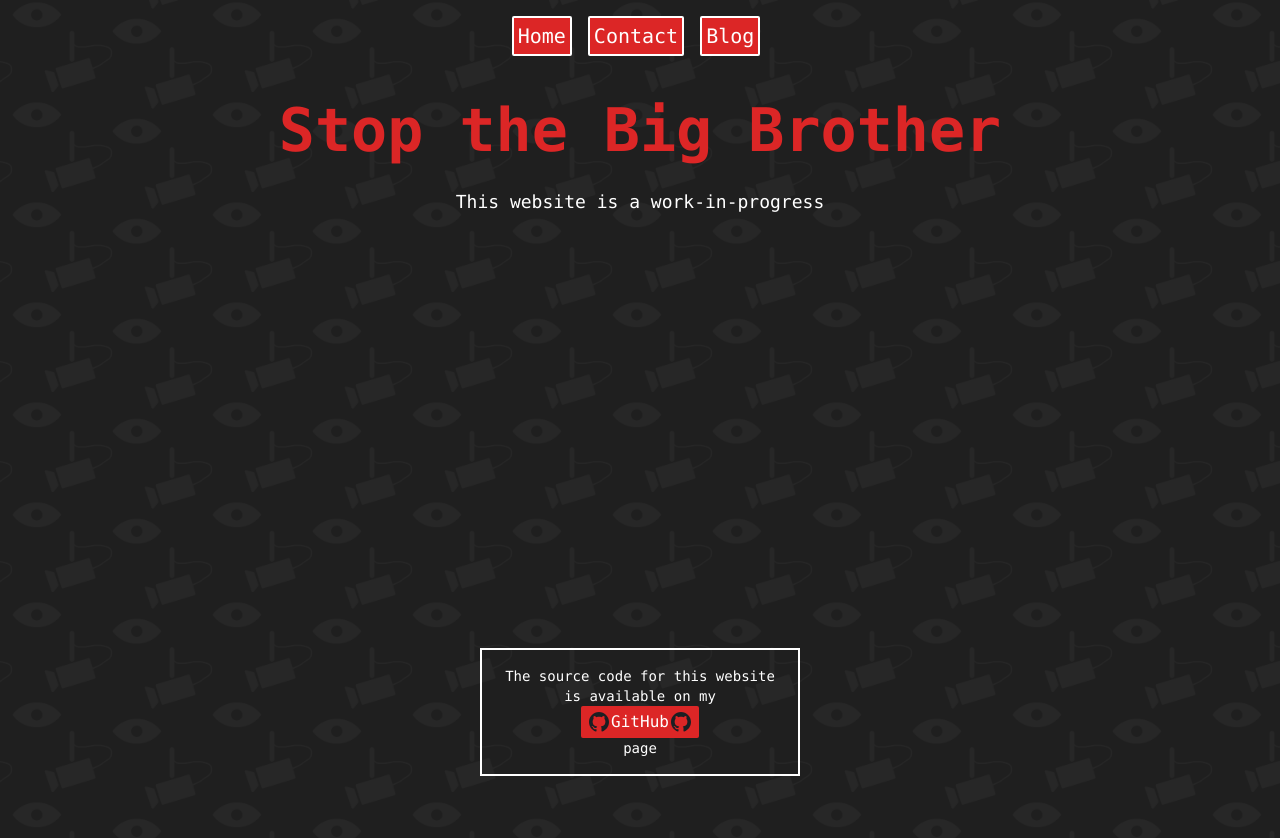
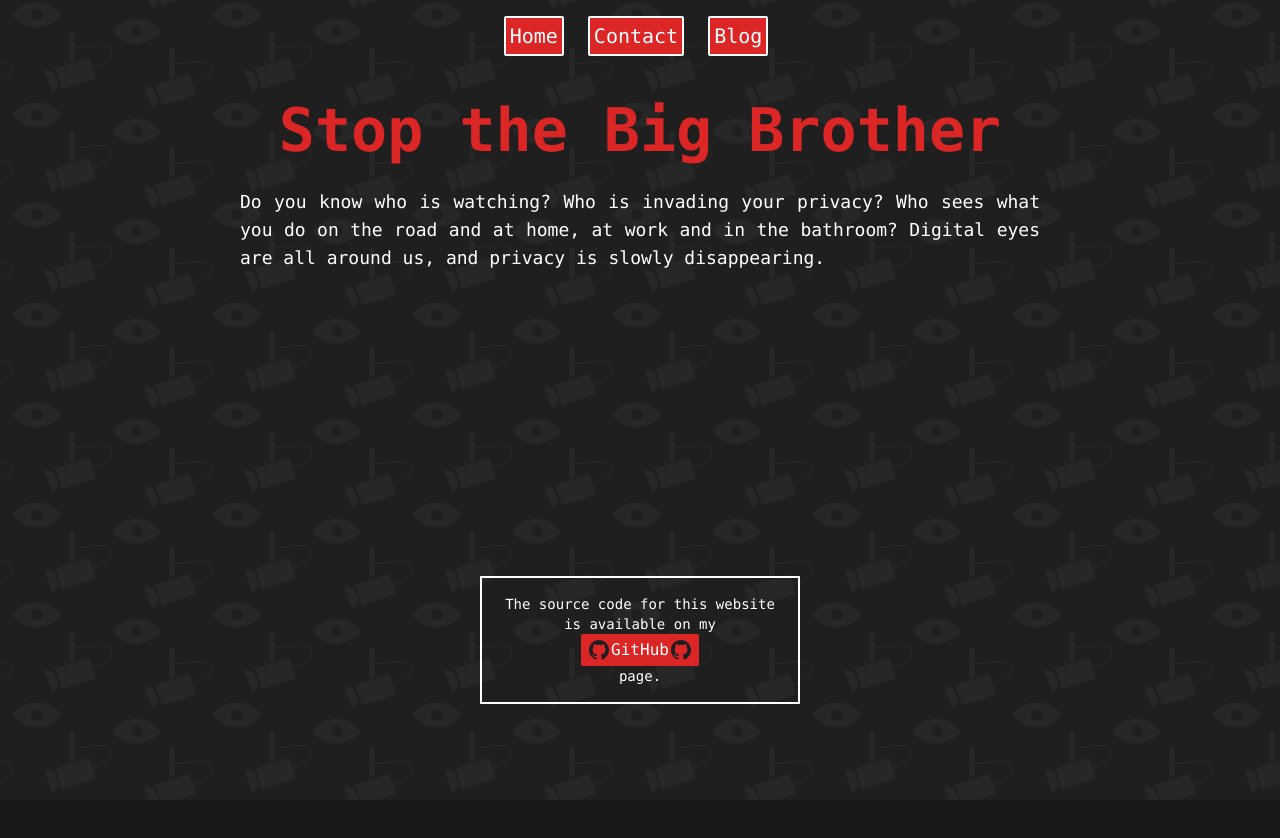
Before and after one commit to gragorther/stopthebigbrother, a SvelteKit app: page / in a window 1280 px wide. Shown: the top 838 px of the page. After the commit the page ends 800 px from the top, so only its background shows below. Built offline with nearby package versions, Linux system fonts and the light colour scheme.

Commit message:
Added some text

```diff
--- a/src/routes/+layout.svelte
+++ b/src/routes/+layout.svelte
@@ -14,31 +14,38 @@
 	let { children }: Props = $props();
 </script>
 
+<!-- Centralized container for consistent scaling -->
+<div class="flex flex-col min-h-screen pb-16">
+	<!-- Navigation Bar -->
 	<nav class="rounded-lg m-4">
-	<!-- Use flex-wrap to handle wrapping on smaller screens -->
-	<div class="content-center flex flex-wrap gap-2 justify-center">
+		<div class="container mx-auto px-4 sm:px-8 lg:max-w-4xl flex flex-wrap justify-center gap-4">
 			<NavButton href="/">Home</NavButton>
 			<NavButton href="/contact">Contact</NavButton>
 			<NavButton href="/blog">Blog</NavButton>
 		</div>
 	</nav>
-<div class="min-h-screen flex flex-col pb-16">
+
+	<!-- Main Content Section -->
 	<main class="flex-grow">
+		<div class="container mx-auto px-4 sm:px-8 lg:max-w-4xl">
 			{@render children?.()}
+		</div>
 	</main>
-	<div class="flex justify-center text-sm pb-8 mt-2">
+
+	<!-- Footer Section -->
+	<footer class="container mx-auto px-4 sm:px-8 lg:max-w-4xl">
+		<div class="flex justify-center text-sm pb-8 mt-4">
 			<ResultBox>
-			The source code for this website is available on my <ClickableButton
-				href="https://github.com/gragorther/stopthebigbrother"
-				><DualImage
-					imgSrc="/Octicons-mark-github.svg
-">GitHub</DualImage
-				></ClickableButton
-			>page
+				The source code for this website is available on my
+				<ClickableButton href="https://github.com/gragorther/stopthebigbrother">
+					<DualImage imgSrc="/Octicons-mark-github.svg">GitHub</DualImage>
+				</ClickableButton> page.
 			</ResultBox>
 		</div>
+	</footer>
 </div>
 
+<!-- PostCSS Styling for Consistent Scaling -->
 <style lang="postcss">
 	@tailwind base;
 
@@ -48,39 +55,45 @@
 		}
 	}
 	:global(body) {
-		@apply bg-zinc-900 text-white font-mono text-center;
+		@apply bg-zinc-900 text-white font-mono;
 		background-image: url('/coolbg.png');
 		background-size: 200px;
 	}
-	/* :global(*) {
-		@apply text-white;
-	} */
 
 	:global(p) {
-		@apply text-lg my-3 mx-4 lg:mx-40 text-center; /* Add smaller margins on mobile */
-	}
-	:global(h1) {
-		@apply shared-properties text-4xl lg:text-6xl text-red-500 leading-relaxed;
-	}
-	:global(a) {
-		@apply text-lg lg:text-xl text-blue-600 hover:text-blue-400;
-	}
-	:global(h2) {
-		@apply shared-properties text-3xl lg:text-4xl from-orange-500 to-pink-700 leading-relaxed;
+		@apply text-lg my-4 mx-auto text-justify;
+		max-width: 800px;
 	}
 
-	/* Buttons and navigation */
+	:global(h1) {
+		@apply shared-properties text-4xl sm:text-5xl lg:text-6xl text-red-500 leading-relaxed;
+	}
+
+	:global(h2) {
+		@apply shared-properties text-3xl sm:text-4xl lg:text-5xl from-orange-500 to-pink-700 leading-relaxed;
+	}
+
+	:global(a) {
+		@apply text-lg sm:text-xl text-blue-600 hover:text-blue-400;
+	}
+
+	/* Navigation Buttons */
+	:global(.nav-button) {
+		@apply border-solid border-white border-2 rounded-sm bg-red-600 p-2 text-center hover:bg-red-400 text-white;
+		min-width: 140px;
+	}
+
+	/* Responsive Button Layout */
 	:global(.pill-button) {
 		@apply text-white hover:text-white bg-purple-400 rounded-full px-4 py-2 mt-2 hover:bg-purple-500;
 	}
 
-	/* Responsive navigation layout */
+	/* Centralize List Items */
 	:global(ul) {
 		@apply flex flex-row items-center justify-center;
 	}
 
-	/* Make navigation adapt to smaller screens */
-
+	/* Scale List Items Properly */
 	:global(li) {
 		@apply mx-4 text-lg;
 	}
--- a/src/routes/+page.svelte
+++ b/src/routes/+page.svelte
@@ -3,4 +3,8 @@
 </script>
 
 <PageTitle title="Stop the Big Brother" />
-<p>This website is a work-in-progress</p>
+<p>
+	Do you know who is watching? Who is invading your privacy? Who sees what you do on the road and at
+	home, at work and in the bathroom? Digital eyes are all around us, and privacy is slowly
+	disappearing.
+</p>
```
Lines whose indentation alone changed are shown as unchanged.
